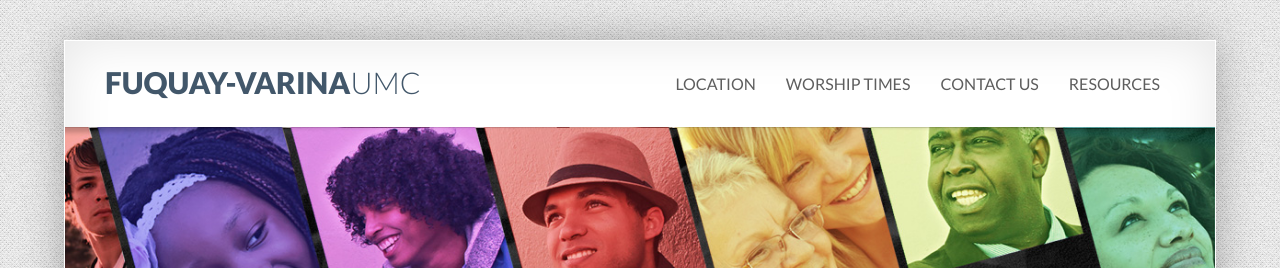
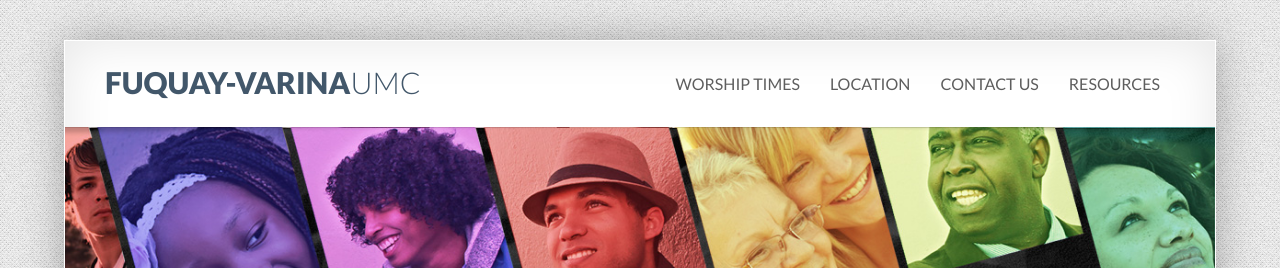
Before and after one commit to fvumc/fvumc.github.io, a Jekyll site: the page built from index.html, in a window 1280 px wide and 900 px high. Shown: the top 268 px of the window. Built offline with Jekyll 4.4.1, drawn with Linux system fonts in a browser that asks for light colours; Markdown is read by kramdown in place of the engine named in the settings.

Commit message:
reorder menu

```diff
--- a/_layouts/default.html
+++ b/_layouts/default.html
@@ -42,8 +42,8 @@
             </h1>
             <div class="nav-collapse collapse">
               <ul class="nav pull-right">
+                <li class=""><a href="./times">Worship Times</a></li>
                 <li class=""><a href="./location">Location</a></li>
-                <li class=""><a href="./times">Worship Times</a></li>
                 <li class=""><a href="./contact">Contact Us</a></li>
                 <li class=""><a href="./resources">Resources</a></li>
               </ul>
```
